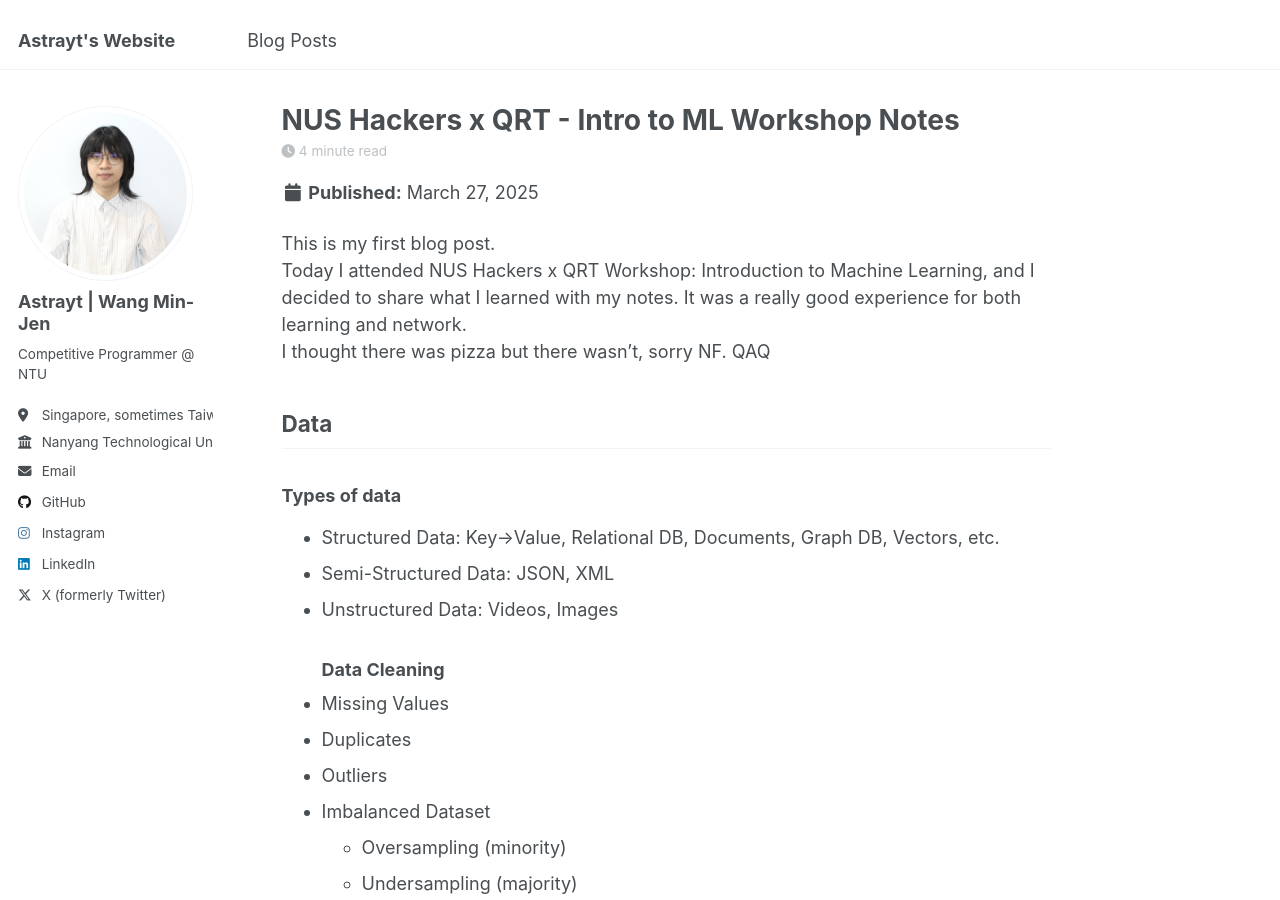
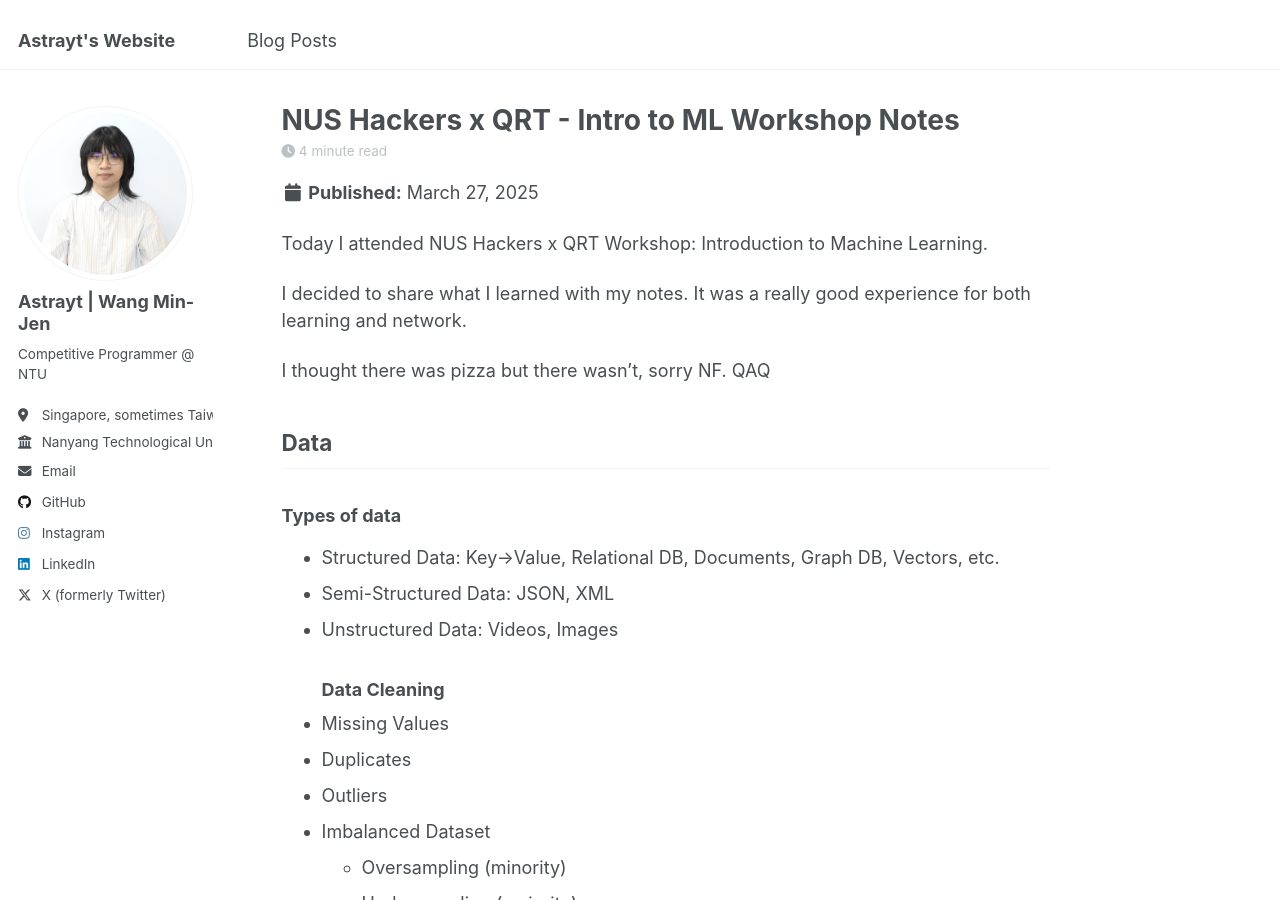
Before and after one commit to AstraytLUL/astraytlul.github.io, a Jekyll site: the page built from _posts/2025-03-27-ML-Workshop.md, in a window 1280 px wide and 900 px high. Built offline with Jekyll 4.4.1, drawn with Linux system fonts in a browser that asks for light colours; some of the changed text lies outside the part shown.

Commit message:
Fixed the blog page

```diff
--- a/_posts/2025-03-27-ML-Workshop.md
+++ b/_posts/2025-03-27-ML-Workshop.md
@@ -6,9 +6,13 @@ tags:
   - Machine Learning
   - Notes
 ---
-This is my first blog post. \\
-Today I attended NUS Hackers x QRT Workshop: Introduction to Machine Learning, and I decided to share what I learned with my notes. It was a really good experience for both learning and network. \\
+
+Today I attended NUS Hackers x QRT Workshop: Introduction to Machine Learning.
+
+I decided to share what I learned with my notes. It was a really good experience for both learning and network.
+
 I thought there was pizza but there wasn't, sorry NF. QAQ
+
 ## Data
 ### Types of data
 - Structured Data: Key->Value, Relational DB, Documents, Graph DB, Vectors, etc.
```
Also changed, not shown: _posts/2025-02-17-CF2064.md (+2 -0 lines).
